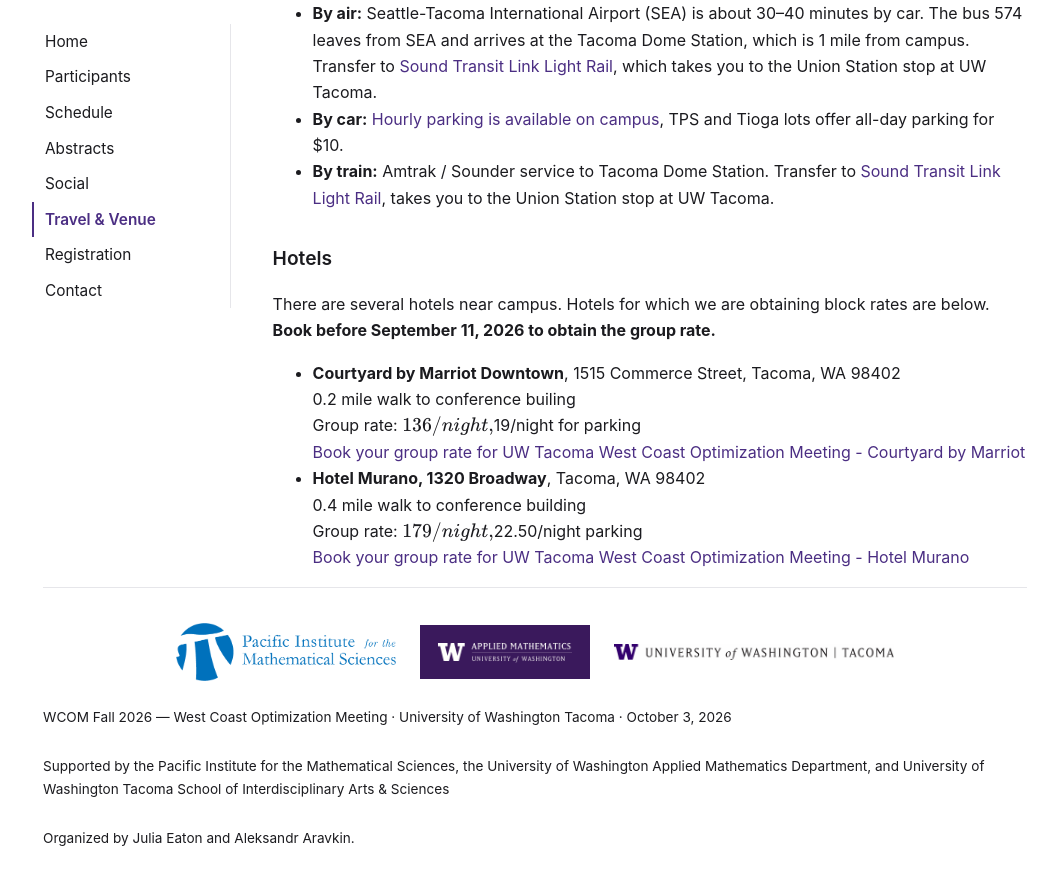
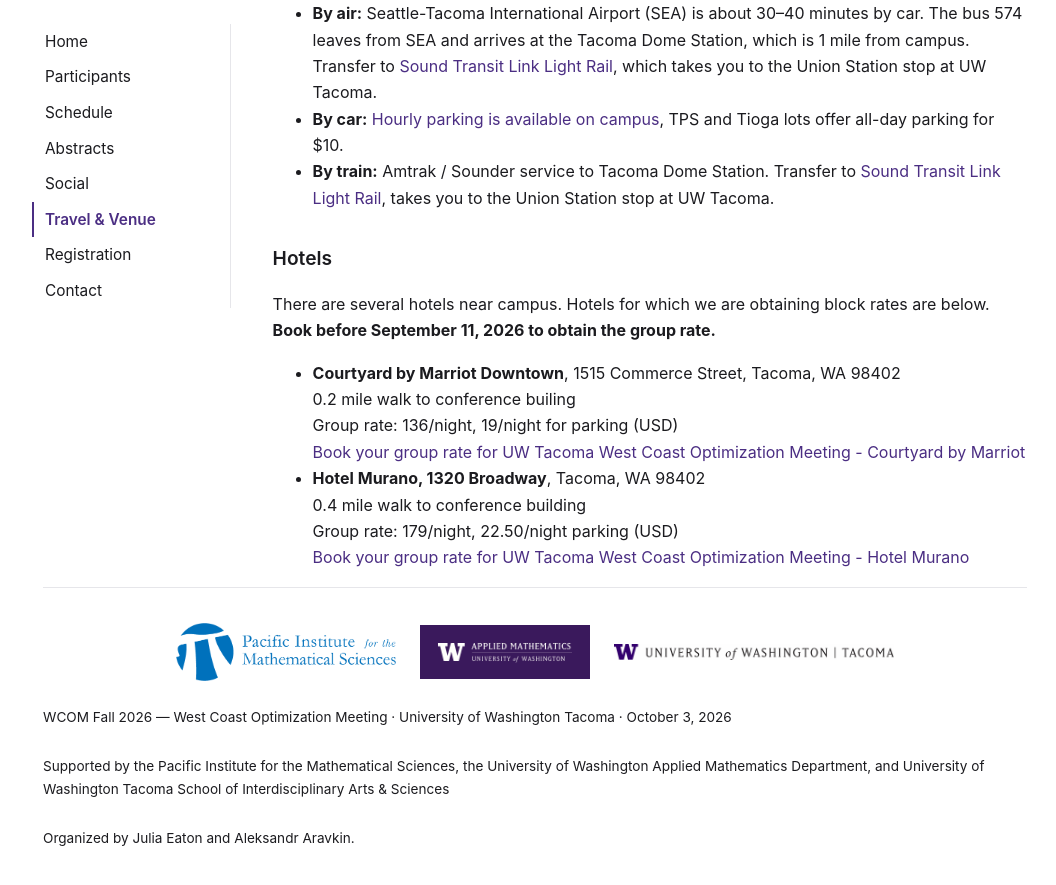
Before and after one commit to jreaton/wcom2026, a Jekyll site: the page built from _pages/travel.md, in a window 1280 px wide and 900 px high, scrolled down 603 px. Shown: the top 885 px of the window, without its empty margins (105-1161 px from the left). Built offline with Jekyll 4.4.1, drawn with Linux system fonts in a browser that asks for light colours.

Commit message:
Update travel.md

```diff
--- a/_pages/travel.md
+++ b/_pages/travel.md
@@ -25,11 +25,11 @@ There are several hotels near campus. Hotels for which we are obtaining block ra
 
 - **Courtyard by Marriot Downtown**, 1515 Commerce Street, Tacoma, WA 98402
 <br>0.2 mile walk to conference builing
-<br>Group rate:  \$136/night, \$19/night for parking
+<br>Group rate:  136/night, 19/night for parking (USD)
 <br>[Book your group rate for UW Tacoma West Coast Optimization Meeting - Courtyard by Marriot](https://www.marriott.com/event-reservations/reservation-link.mi?id=1784570794795&key=GRP&app=resvlink&_branch_match_id=1607835003683868433&_branch_referrer=H4sIAAAAAAAAA8soKSkottLXTywo0MtNLCrKzC8p0UvOz9UvSi0uy0wtN7IHytiCODmZedlqmSm2huYWJqbmBuaWJuaWpmrZqZW27kEBanVFqWmpQO156fFJRfnlxalFtm6ZQLH8CgDXSBBZYgAAAA%3D%3D)
 - **Hotel Murano, 1320 Broadway**, Tacoma, WA 98402
 <br>0.4 mile walk to conference building
-<br>Group rate: \$179/night, \$22.50/night parking
+<br>Group rate: 179/night, 22.50/night parking (USD)
 <br>[Book your group rate for UW Tacoma West Coast Optimization Meeting - Hotel Murano](https://be.synxis.com/?adult=1&arrive=2026-10-02&chain=21123&child=0&currency=USD&depart=2026-10-04&group=WCOM2026&hotel=76784&level=hotel&locale=en-US&productcurrency=USD&rooms=1)
 
 <!--_Replace the placeholders above with confirmed details._-->
```
